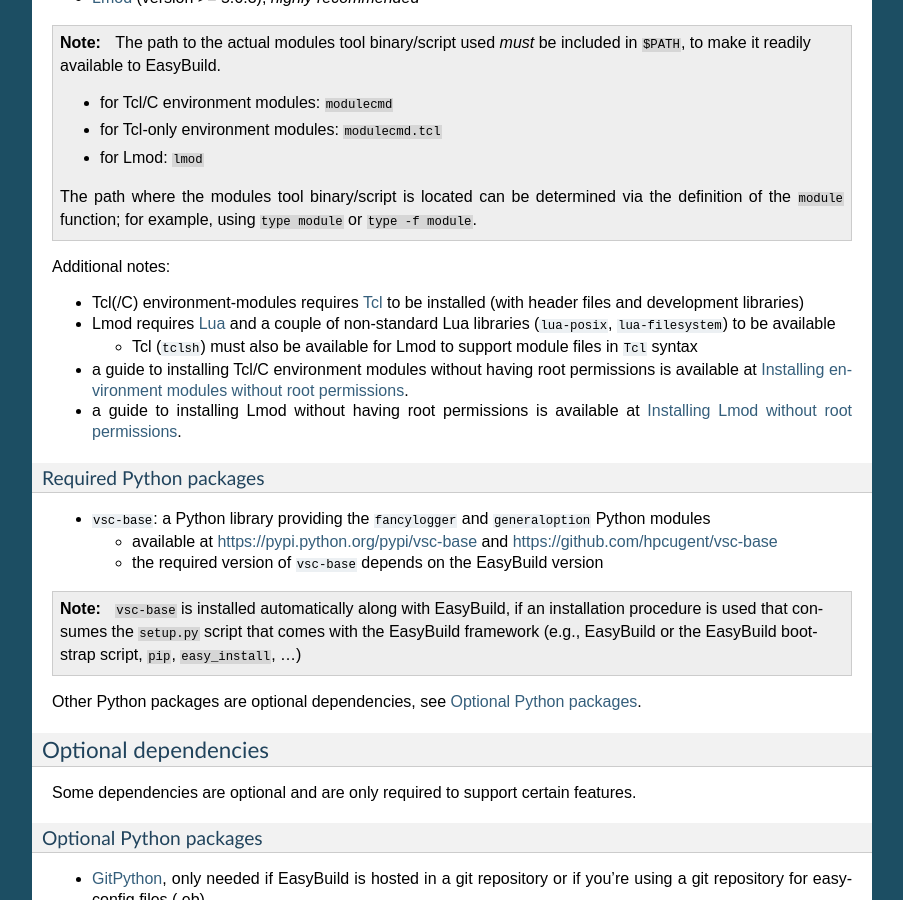
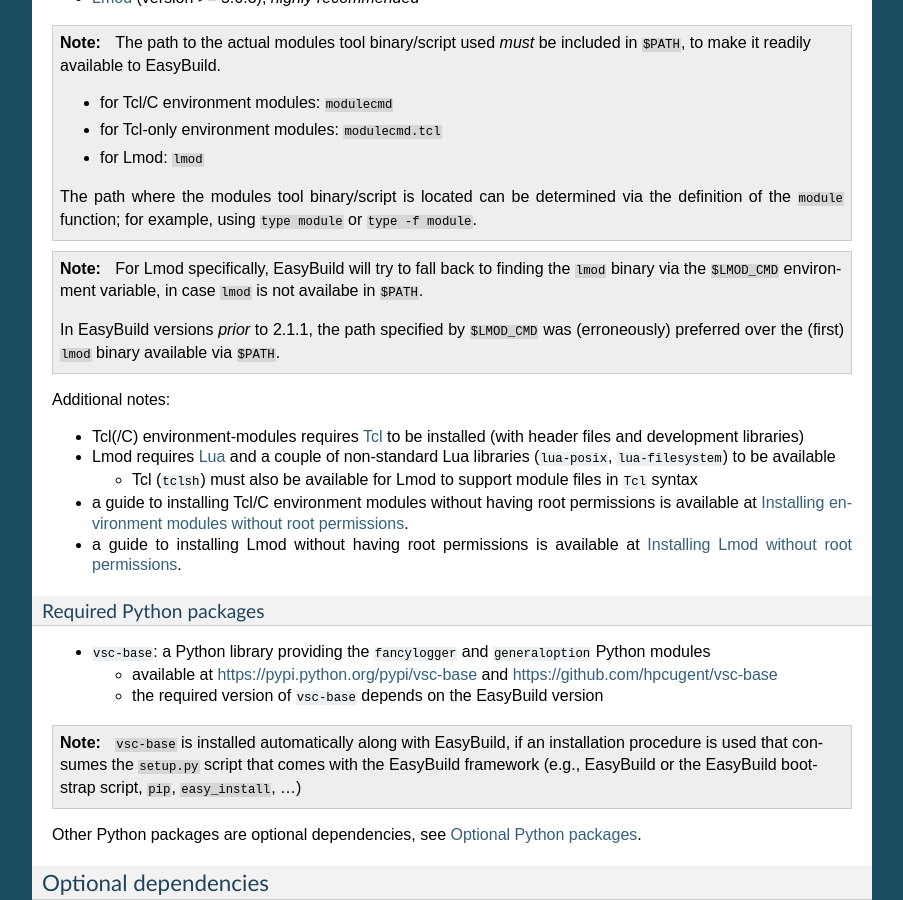
Before and after one commit to easybuilders/easybuild, a Sphinx documentation site: the page built from docs/Installation.rst, in a window 1280 px wide and 900 px high, scrolled down 6119 px. Shown: the whole window, without its empty margins (198-1101 px from the left). Built offline with Sphinx 7.4.7, drawn with Linux system fonts in a browser that asks for light colours; some of the changed text lies outside the part shown.

Commit message:
add note on fallback to $LMOD_CMD to find path to lmod command

```diff
--- a/docs/Changelog.rst
+++ b/docs/Changelog.rst
@@ -2,6 +2,10 @@
 
 Changelog for EasyBuild documentation
 -------------------------------------
+
+* **release 20150506.01** (`May 6th 2015`): updated documentation for EasyBuild v2.1.1
+
+  * add note on ``$LMOD_CMD`` fallback to find full path to ``lmod`` binary (see :ref:`required_modules_tool`)
 
 * **release 20150430.01** (`Apr 30th 2015`): updated documentation for EasyBuild v2.1.0
 
--- a/docs/Installation.rst
+++ b/docs/Installation.rst
@@ -393,6 +393,13 @@ Supported module tools:
   The path where the modules tool binary/script is located can be determined via the definition of
   the ``module`` function; for example, using ``type module`` or ``type -f module``.
 
+.. note::
+  For Lmod specifically, EasyBuild will try to fall back to finding the ``lmod`` binary via the ``$LMOD_CMD``
+  environment variable, in case ``lmod`` is not availabe in ``$PATH``.
+
+  In EasyBuild versions *prior* to 2.1.1, the path specified by ``$LMOD_CMD`` was (erroneously) preferred over the
+  (first) ``lmod`` binary available via ``$PATH``.
+
 
 Additional notes:
 
--- a/docs/conf.py
+++ b/docs/conf.py
@@ -41,9 +41,9 @@ copyright = '2012-2014, Ghent University, CC-BY-SA'
 # other places throughout the built documents.
 #
 # The short X.Y version.
-version = '2.1.0'  # this is meant to reference the version of EasyBuild
+version = '2.1.1'  # this is meant to reference the version of EasyBuild
 # The full version, including alpha/beta/rc tags.
-release = '20150430.01'  # this is meant to reference the version of the documentation itself
+release = '20150506.01'  # this is meant to reference the version of the documentation itself
 
 # There are two options for replacing |today|: either, you set today to some
 # non-false value, then it is used:
```
